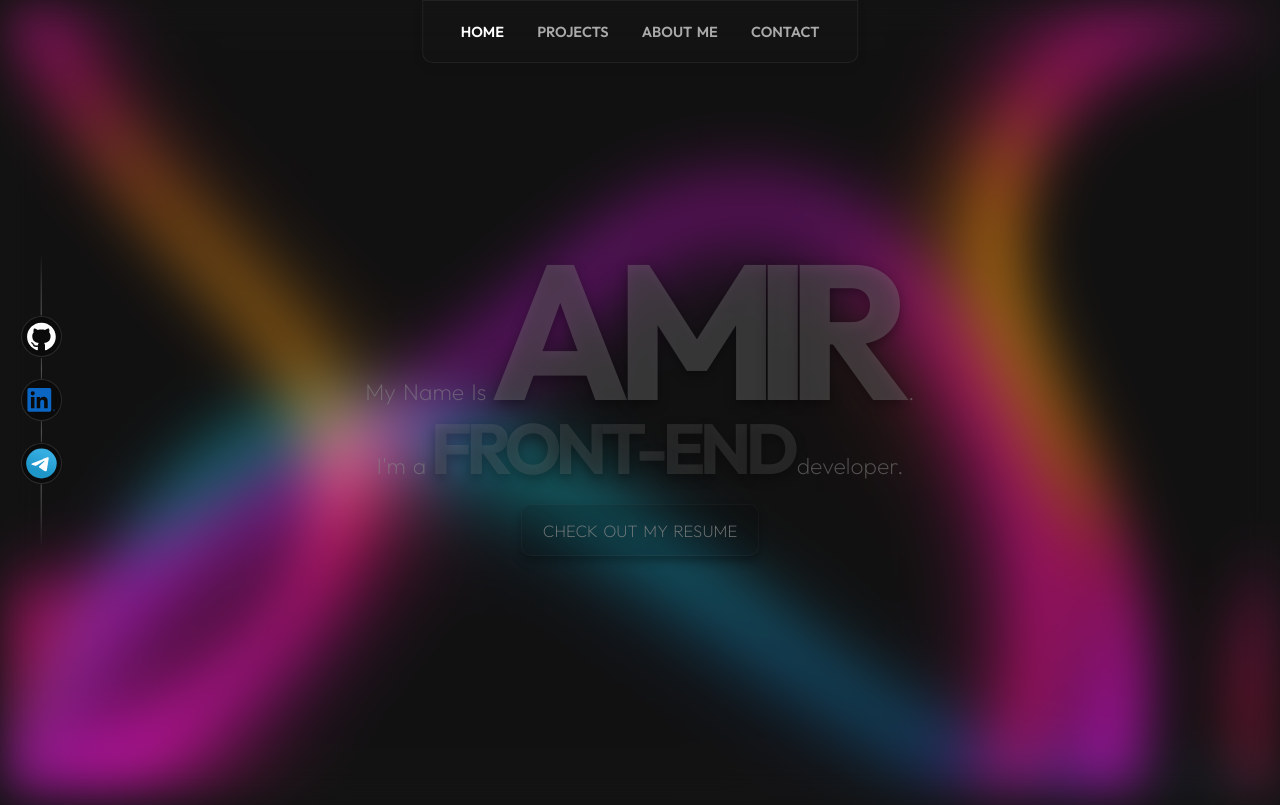
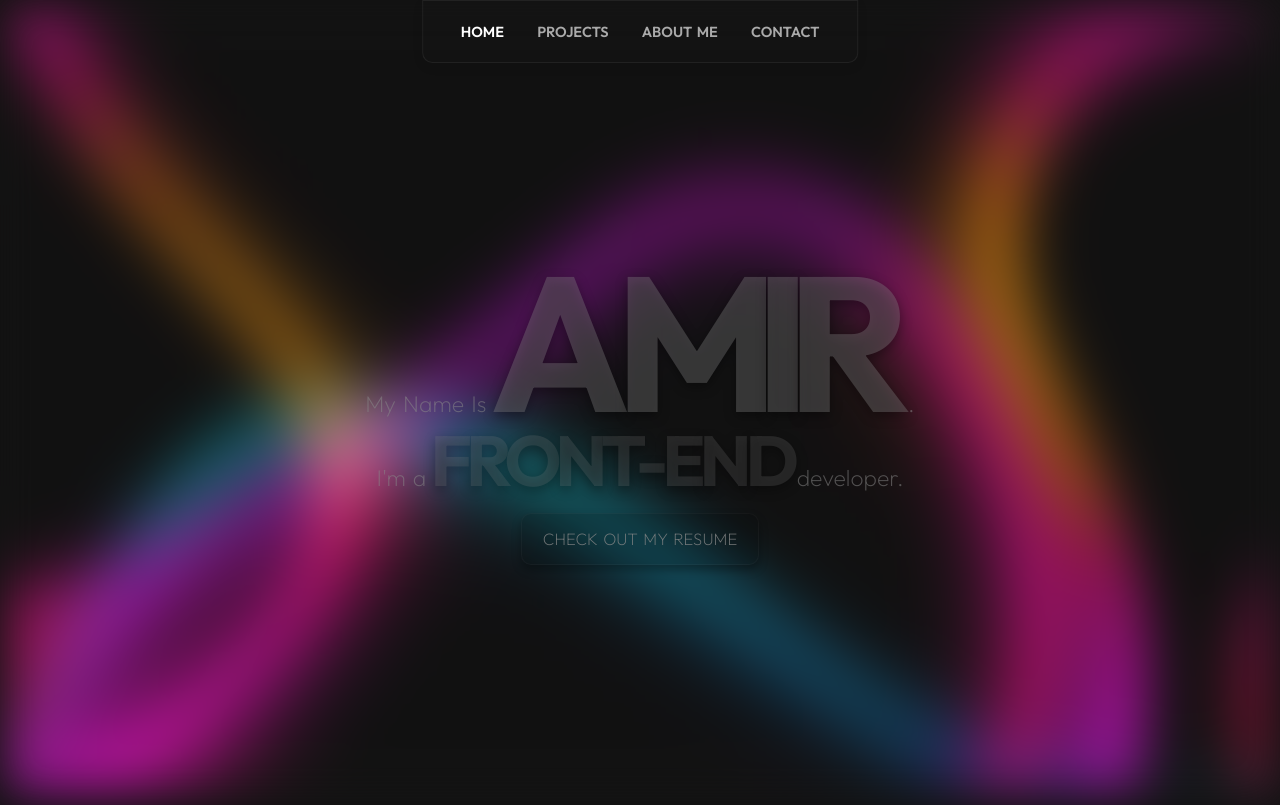
Before and after one commit to v-amirrr/portfolio, a React (Create React App) app: page / in a window 1280 px wide. Built offline with nearby package versions, Linux system fonts and the light colour scheme.

Commit message:
refactor: commented out the social media section on home page

```diff
--- a/src/components/Home.js
+++ b/src/components/Home.js
@@ -85,7 +85,7 @@ const Home = () => {
                     </a>
                 </Buttons>
 
-                <SocialMedia variants={socialMediaVariants}>
+                {/* <SocialMedia variants={socialMediaVariants}>
                     <hr />
                     <a href='https://github.com/v-amirrr' target="_blank" >
                         <motion.div whileHover={{ scale: 1.1 }} whileTap={{ scale: 0.8 }}>
@@ -105,7 +105,7 @@ const Home = () => {
                         </motion.div>
                     </a>
                     <hr />
-                </SocialMedia>
+                </SocialMedia> */}
             </HomePage>
         </>
     );
@@ -125,10 +125,10 @@ const Title = styled(motion.div)`
     justify-content: center;
     align-items: center;
     flex-direction: column;
-    margin-bottom: 1.2rem;
     font-family: 'Outfit', sans-serif;
     line-height: .9;
     white-space: nowrap;
+    margin-top: 2rem;
 
     span {
         transition: color .2s;
@@ -182,7 +182,7 @@ const Title = styled(motion.div)`
     }
 
     @media (max-width: 600px) {
-        margin-top: -3.5rem;
+        /* margin-top: -3.5rem; */
 
         .title-text {
             font-size: .8rem;
@@ -207,6 +207,7 @@ const Buttons = styled(motion.div)`
     justify-content: center;
     align-items: center;
     font-family: 'Outfit', sans-serif;
+    padding: 1rem;
 
     div {
         text-transform: uppercase;
@@ -234,7 +235,7 @@ const Buttons = styled(motion.div)`
             }
         }
 
-        @media (max-width: 500px) {
+        @media (max-width: 800px) {
             background-color: #ffffff02;
             padding: .7rem .8rem;
         }
```
